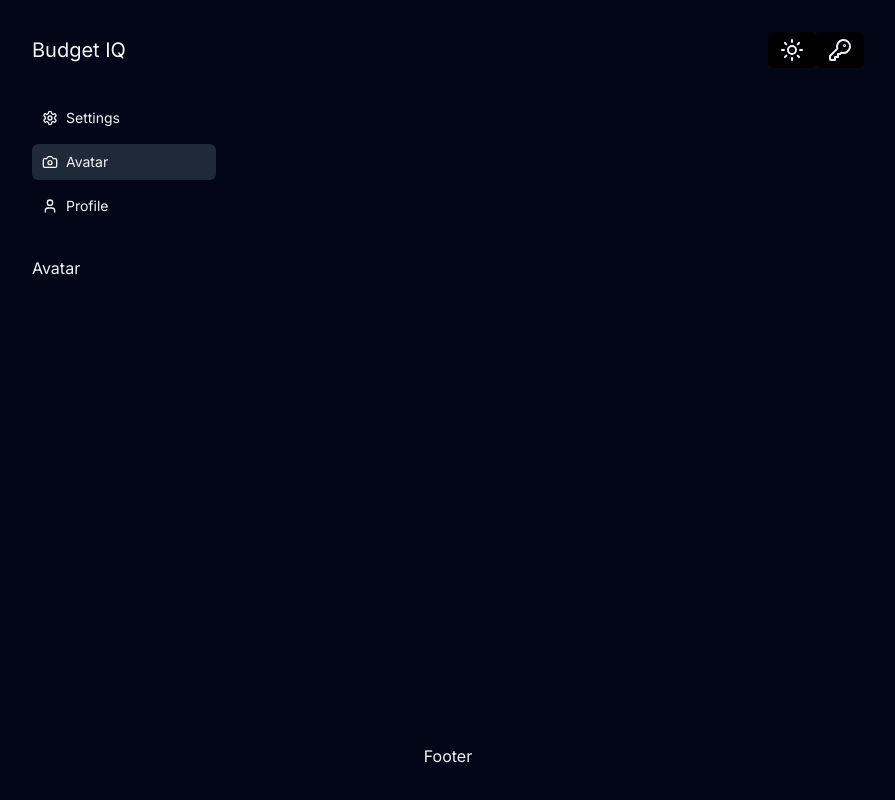
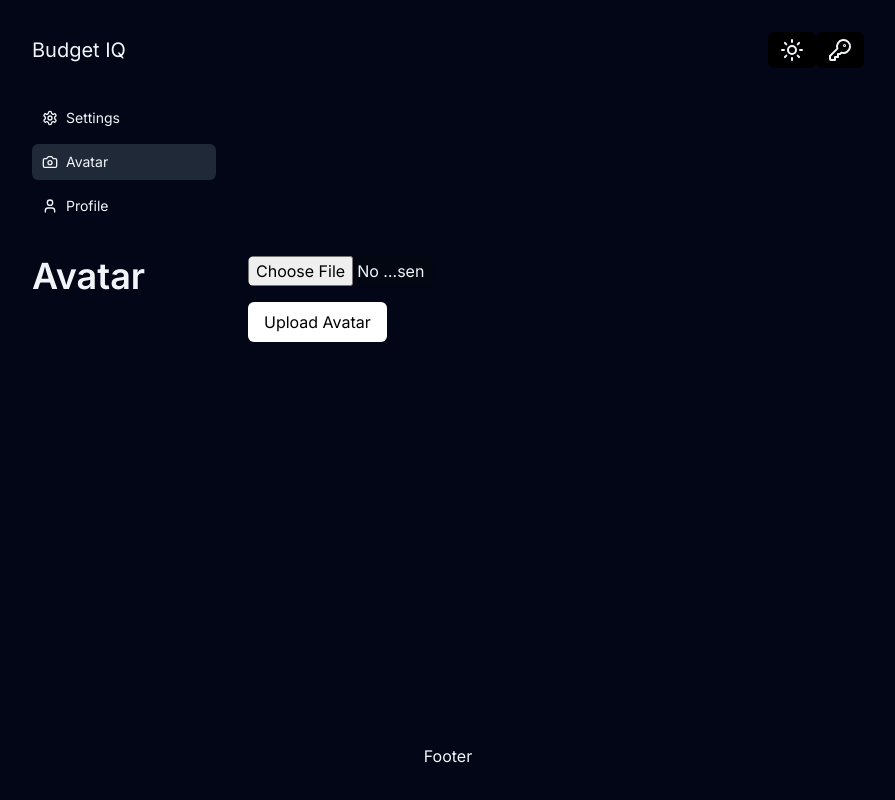
Before and after one commit to slicbutsic/BudgetIQ, a Next.js app: page /dashboard/settings/avatar in a window 1280 px wide. Shown: the whole page, without its empty margins (192-1087 px from the left). Built offline with nearby package versions, Linux system fonts and the light colour scheme; no server answers.

Commit message:
image uploading form

```diff
--- a/app/(auth)/auth/confirm/route.js
+++ b/app/(auth)/auth/confirm/route.js
@@ -1,5 +1,6 @@
+import { createClient } from '@/lib/supabase/server'
 import { NextResponse } from 'next/server'
-import { createClient } from '@/lib/supabase/server'
+
 export async function GET(request) {
   const { searchParams } = new URL(request.url)
   const token_hash = searchParams.get('token_hash')
--- a/app/dashboard/settings/avatar/page.js
+++ b/app/dashboard/settings/avatar/page.js
@@ -1,5 +1,19 @@
+'use client';
+import Input from '@/components/input';
+import SubmitButton from '@/components/submit-button';
+
 export default function Page() {
-  return (
-    <>Avatar</>
+  return ( <>
+      <h1 className="text-4xl font-semibold mb-8">
+        Avatar
+      </h1>
+
+      <form className="space-y-4">
+        <Input type='file' name='file' id='file' />
+        <SubmitButton>
+          Upload Avatar
+        </SubmitButton>
+      </form>
+    </>
   )
 }
--- a/components/page-header.js
+++ b/components/page-header.js
@@ -9,8 +9,9 @@ import SignOutButton from './sign-out-button'
 export default async function PageHeader({className}) {
   const theme = useServerDarkMode()
   const supabase = createClient()
-  // const {data: {user}, error} = await supabase.auth.getUser()
   const { data: { user }, error } = await supabase.auth.getUser()
+
+
   return (
     <header className={`flex justify-between items-center ${className}`}>
       <Link href="/dashboard" className="text-xl hover:underline underline-offset-8 decoration-2">Budget IQ</Link>
--- a/lib/supabase/middleware.js
+++ b/lib/supabase/middleware.js
@@ -1,5 +1,6 @@
 import { createServerClient } from '@supabase/ssr'
 import { NextResponse} from 'next/server'
+
 export async function updateSession(request) {
   let response = NextResponse.next({
     request: {
--- a/middleware.js
+++ b/middleware.js
@@ -2,17 +2,19 @@ import { updateSession } from './lib/supabase/middleware'
 import { createClient } from './lib/supabase/server'
 
 export async function middleware(request) {
+  const { data: { user }} = await createClient().auth.getUser()
 
-  const { data: { user }} = await createClient().auth.getUser()
   // if (!user && request.nextUrl.pathname.startsWith('/dashboard')) {
   //   return Response.redirect(new URL('/login', request.url))
   // }
+
   // if (user && request.nextUrl.pathname.startsWith('/login')) {
   //   return Response.redirect(new URL('/dashboard', request.url))
   // }
 
   return await updateSession(request)
 }
+
 export const config = {
   matcher: [
     /*
--- a/package.json
+++ b/package.json
@@ -11,8 +11,9 @@
   },
   "dependencies": {
     "@hookform/resolvers": "^3.10.0",
+    "@supabase/auth-helpers-nextjs": "^0.10.0",
     "@supabase/ssr": "^0.5.2",
-    "@supabase/supabase-js": "^2.47.12",
+    "@supabase/supabase-js": "^2.48.0",
     "dotenv": "^16.4.7",
     "flatpickr": "^4.6.13",
     "json-server": "^1.0.0-beta.3",
```
Also changed, not shown: 1 other file (tests, documents, lock files or other folders).
